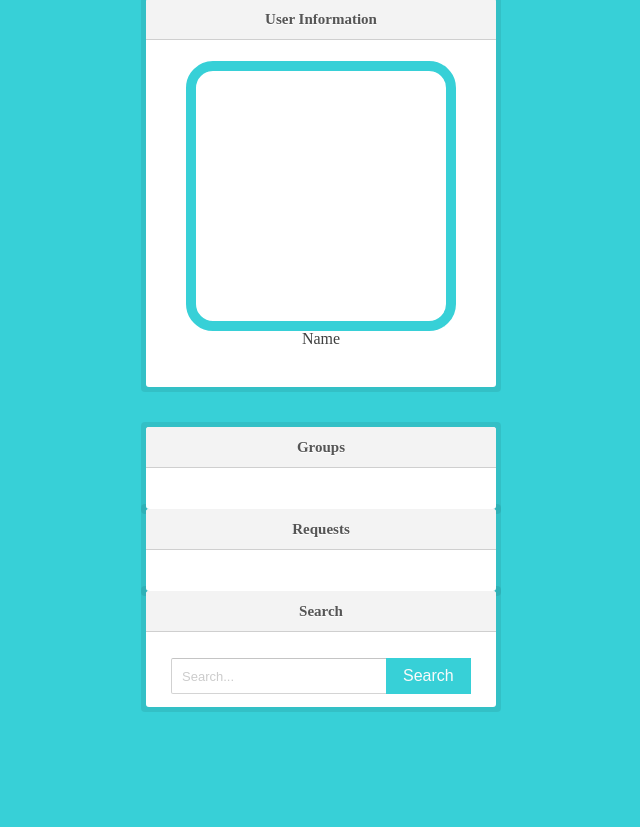
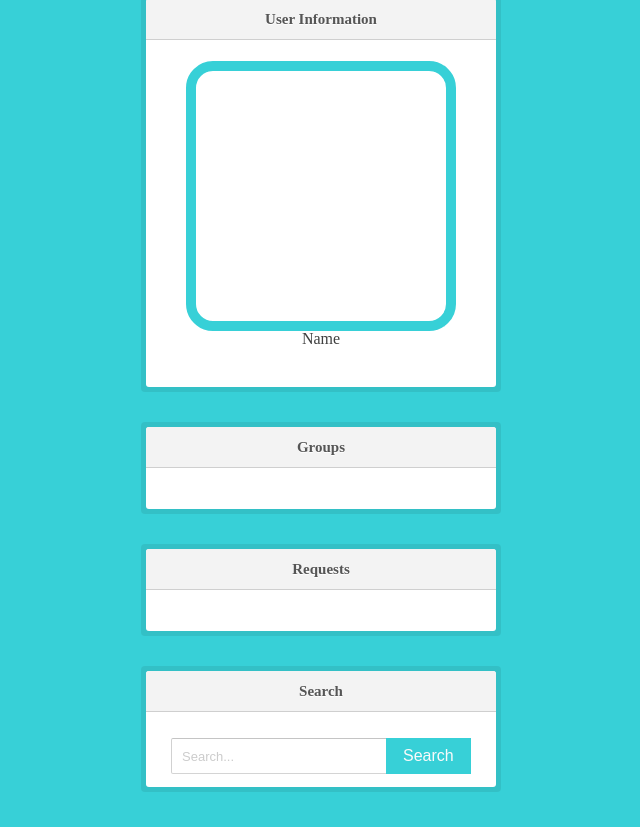
Before and after one commit to pexpert28/Django, a Django app: template ShelegramWeb/templates/shelegram/profile.html in a window 1280 px wide. Shown: the part 437-1264 px from the top of the page, without its empty margins (319-959 px from the left). Before the commit the page ends 1149 px from the top, so only its background shows below. Run offline with Django 3.2, Linux system fonts and the light colour scheme; the template is opened without the code that fills it, so the values that code supplies are empty; parts of the project's set-up code (start-up, migrations or seed data) failed here and were passed over.

Commit message:
Update styles.css

```diff
--- a/ShelegramWeb/static/css/styles.css
+++ b/ShelegramWeb/static/css/styles.css
@@ -86,7 +86,7 @@ body {
 
 .form {
 	position: relative;
-	margin: 0 auto;
+	margin: 0 auto 40px;
 	padding: 20px 20px 20px;
 	width: 310px;
 	background: white;
```
